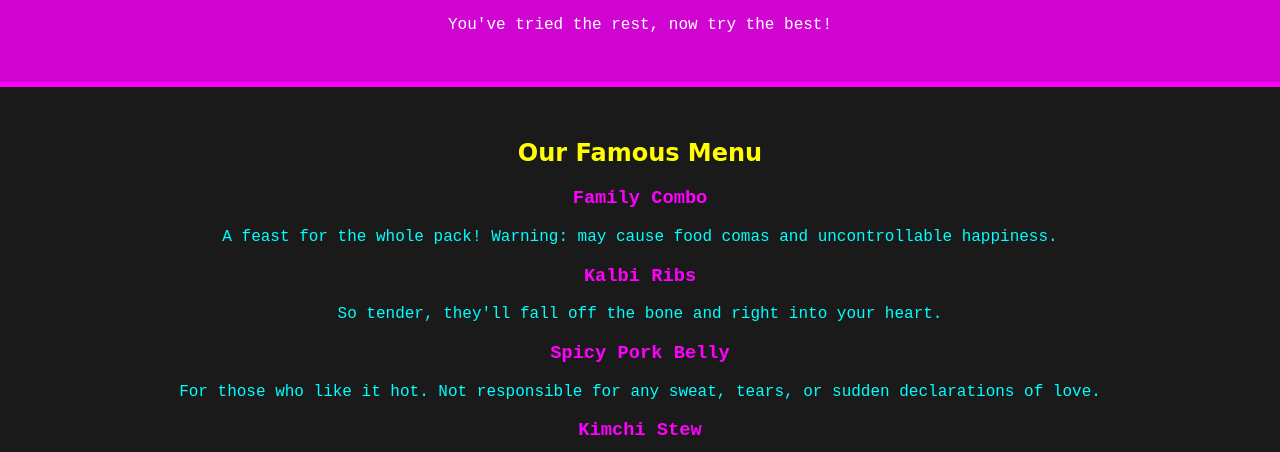
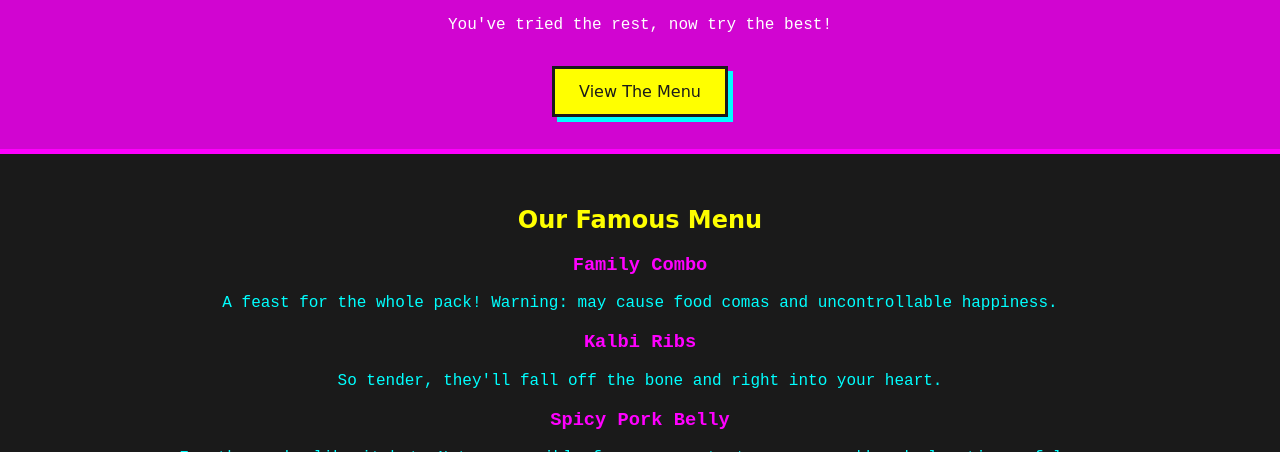
Before and after one commit to itayshmool/hobak-vegas, a plain HTML site: page index.html in a window 1280 px wide. Shown: the part 648-1100 px from the top of the page. Drawn offline with Linux system fonts and the light colour scheme.

Commit message:
feat: Add 'View The Menu' button
Adds a prominent call-to-action button in the header to improve user navigation to the menu section.

🐾 Paw-Printed-By: Toad <toad@bark-pack>

```diff
--- a/index.html
+++ b/index.html
@@ -12,6 +12,7 @@
     <header>
         <h1>HOBAK'S KOREAN BBQ</h1>
         <p>You've tried the rest, now try the best!</p>
+        <a href="#menu" class="menu-button">View The Menu</a>
     </header>
 
     <main>
--- a/style.css
+++ b/style.css
@@ -20,6 +20,27 @@ header {
     animation: borderColor 2s linear infinite;
     position: relative;
     z-index: 1;
+}
+
+.menu-button {
+    display: inline-block;
+    margin-top: 1rem;
+    padding: 0.8rem 1.5rem;
+    font-family: 'Press Start 2P', cursive;
+    font-size: 1rem;
+    color: #1a1a1a;
+    background-color: #ffff00;
+    text-decoration: none;
+    border: 3px solid #1a1a1a;
+    box-shadow: 5px 5px 0px #00ffff;
+    transition: all 0.2s ease-in-out;
+}
+
+.menu-button:hover {
+    background-color: #ff00ff;
+    color: #fff;
+    box-shadow: 5px 5px 0px #ffff00;
+    transform: translateY(-3px);
 }
 
 @keyframes borderColor {
```
